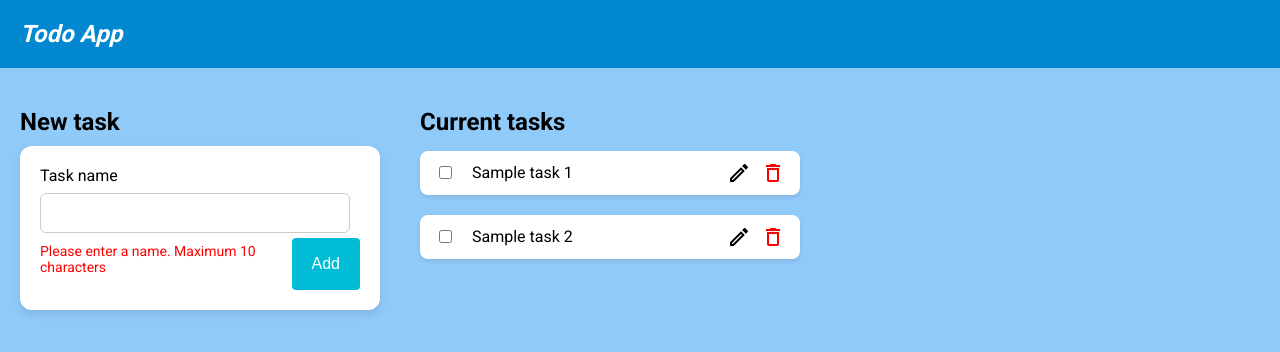
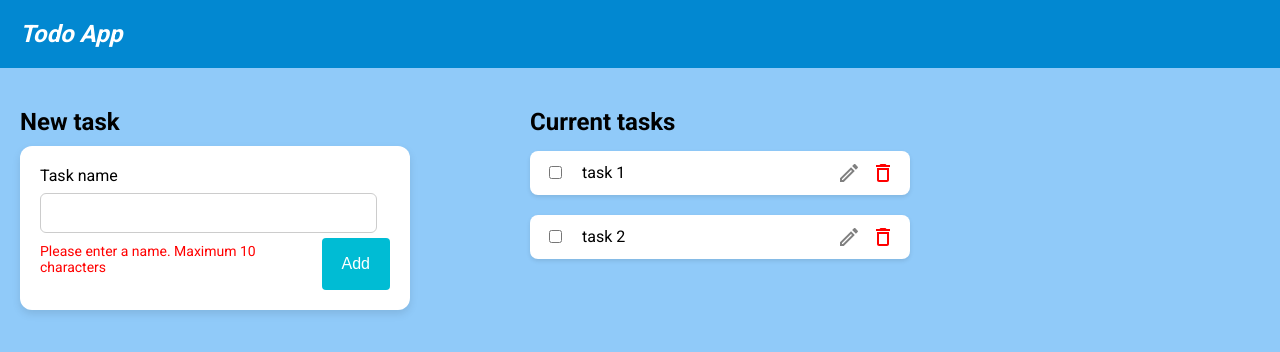
Before and after one commit to ytt2028/todolist, a React (Create React App) app: page / in a window 1280 px wide. Shown: the top 352 px of the page. Built offline with nearby package versions, Linux system fonts and the light colour scheme.

Commit message:
icon update

```diff
--- a/src/App.tsx
+++ b/src/App.tsx
@@ -30,11 +30,13 @@ const AppContainer = styled.div`
   display: flex;
   flex-direction: row;
   padding: 20px;
-  gap: 40px;
+  gap: 120px;
 
   @media (max-width: 768px) {
     flex-direction: column;
     align-items: center;
+    gap: 20px;
+    padding: 0px 200px;
   }
 `;
 //Styled container for the "New Task" section
@@ -47,8 +49,8 @@ const CurrentTasksContainer = styled.div`
 `;
 const App: React.FC = () => {
   const [todos, setTodos] = React.useState([
-    { id: 1, text: 'Sample task 1', completed: false },
-    { id: 2, text: 'Sample task 2', completed: false },
+    { id: 1, text: 'task 1', completed: false },
+    { id: 2, text: 'task 2', completed: false },
   ]);
 
   const addTodo = (newTodo) => {
--- a/src/components/AddTodo.tsx
+++ b/src/components/AddTodo.tsx
@@ -6,7 +6,7 @@ const FormContainer = styled.div`
   padding: 20px;
   border-radius: 12px;
   box-shadow: 0px 4px 8px rgba(0, 0, 0, 0.1);
-  width: 320px;
+  width: 350px;
   position: relative;
 `;
 
--- a/src/components/TodoItem.tsx
+++ b/src/components/TodoItem.tsx
@@ -81,7 +81,7 @@ const TodoItem: React.FC<TodoItemProps> = ({ todo, toggleComplete, deleteTodo, e
           <EditIcon
             onClick={handleEdit}
             style={{
-              color: "#black", // Blue color
+              color: "grey",
               cursor: "pointer",
               marginRight: "10px",
 
```
